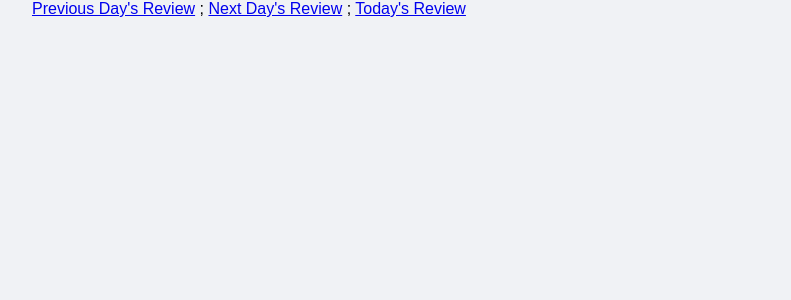
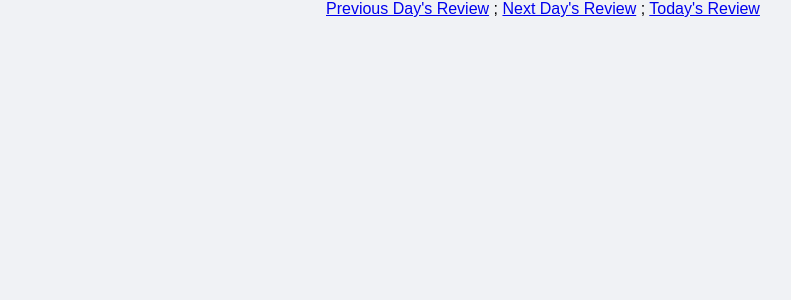
Before and after one commit to analogpixel/imageReview, a Django app: page / in a window 1280 px wide. Shown: the top 300 px of the page, without its empty margins (64-855 px from the left). Run offline with Django 5.2, Linux system fonts and the light colour scheme; data comes from the database, SQL or seed files in the repository; data that the repository does not hold is empty.

Commit message:
browser fix

```diff
--- a/image_review/review_app/static/review_app/style.css
+++ b/image_review/review_app/static/review_app/style.css
@@ -19,6 +19,7 @@ body {
 
 .container {
   width: 85%;
+  max-width: 500px;
 }
 .card {
     background-color: #fff;
```
